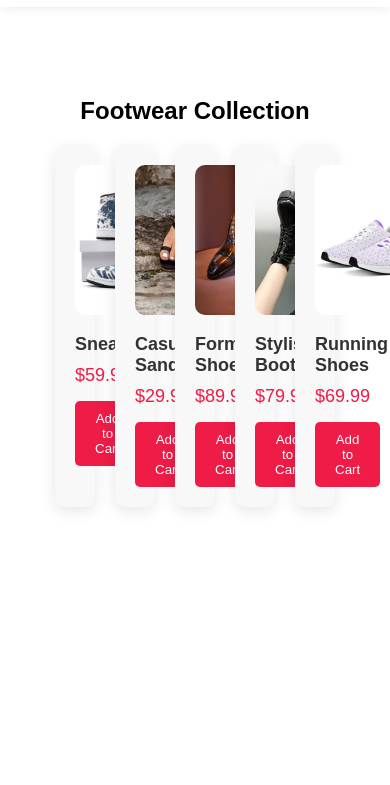
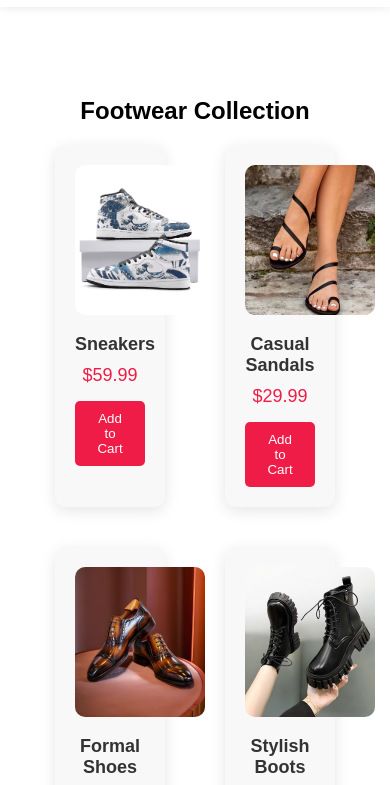
Before and after one commit to ESTH2233/AjCollections, a plain HTML site: page foot.html in a window 390 px wide. Shown: the part 58-843 px from the top of the page. Drawn offline with Linux system fonts and the light colour scheme.

Commit message:
Update style.css

```diff
--- a/style.css
+++ b/style.css
@@ -359,8 +359,17 @@ header.sticky{
 
 
 @media (max-width: 768px) {
+    *{
+        margin: 0;
+        padding: 0;
+        box-sizing: border-box;
+
+    }
     .collection-card {
         width: calc(50% - 40px); /* Two cards per row on smaller screens */
+    }
+    .accessory-card{
+        width: calc(50% - 40px);
     }
     .main-home {
         padding: 5% 10%;
@@ -383,9 +392,6 @@ header.sticky{
     justify-content: center; /* Center vertically */
     }
 
-    .product-card {
-        width: calc(33.33% - 40px); /* Three cards per row on medium screens */
-    }
 
 }
 
@@ -394,7 +400,8 @@ header.sticky{
         width: 100%; /* Full width on very small screens */
     }
 
-    .product-card {
-        width: 100%; /* Full width on very small screens */
+    .accessory-card{
+        width: calc(50% - 40px);
     }
+
 }
```
